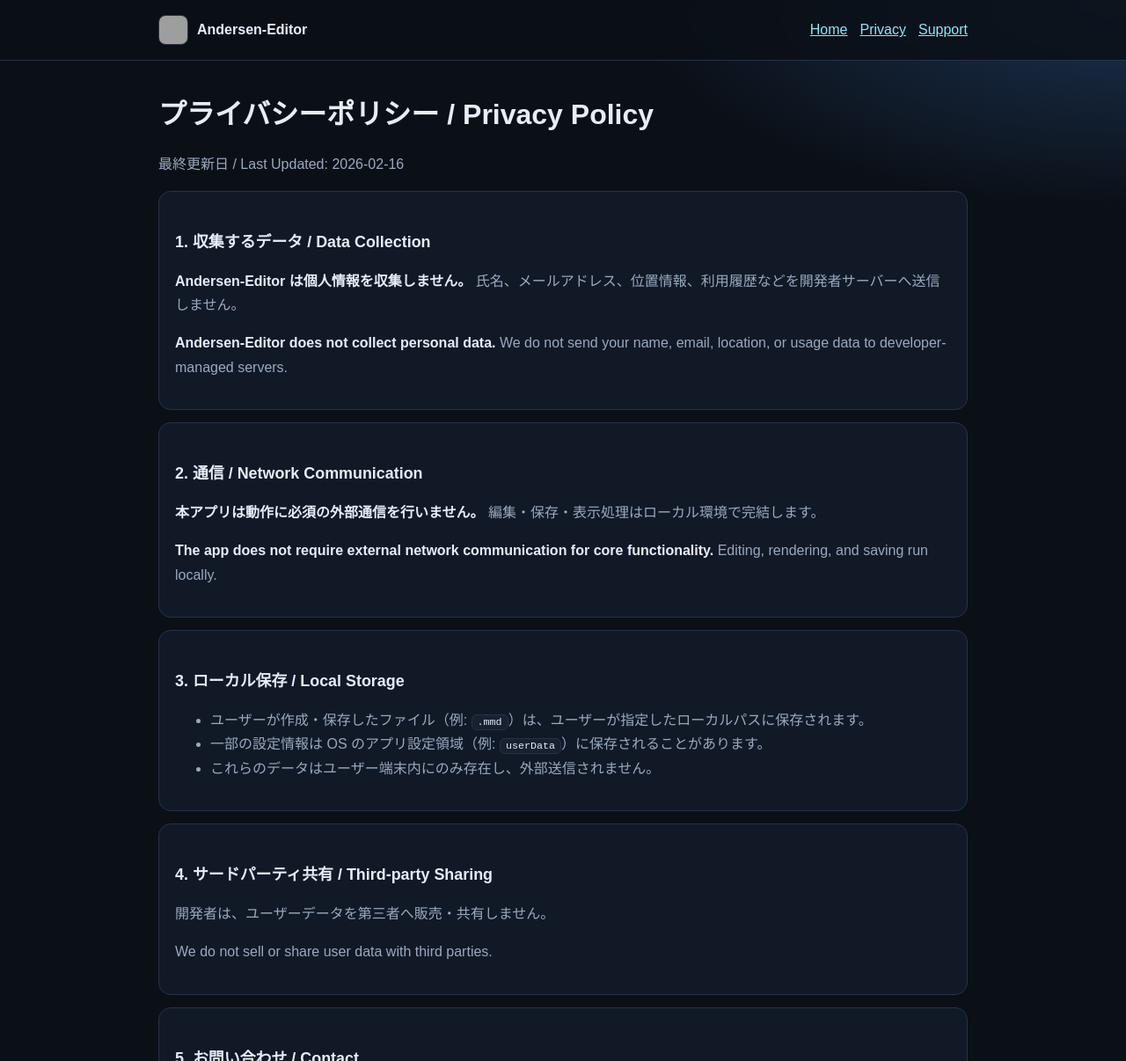
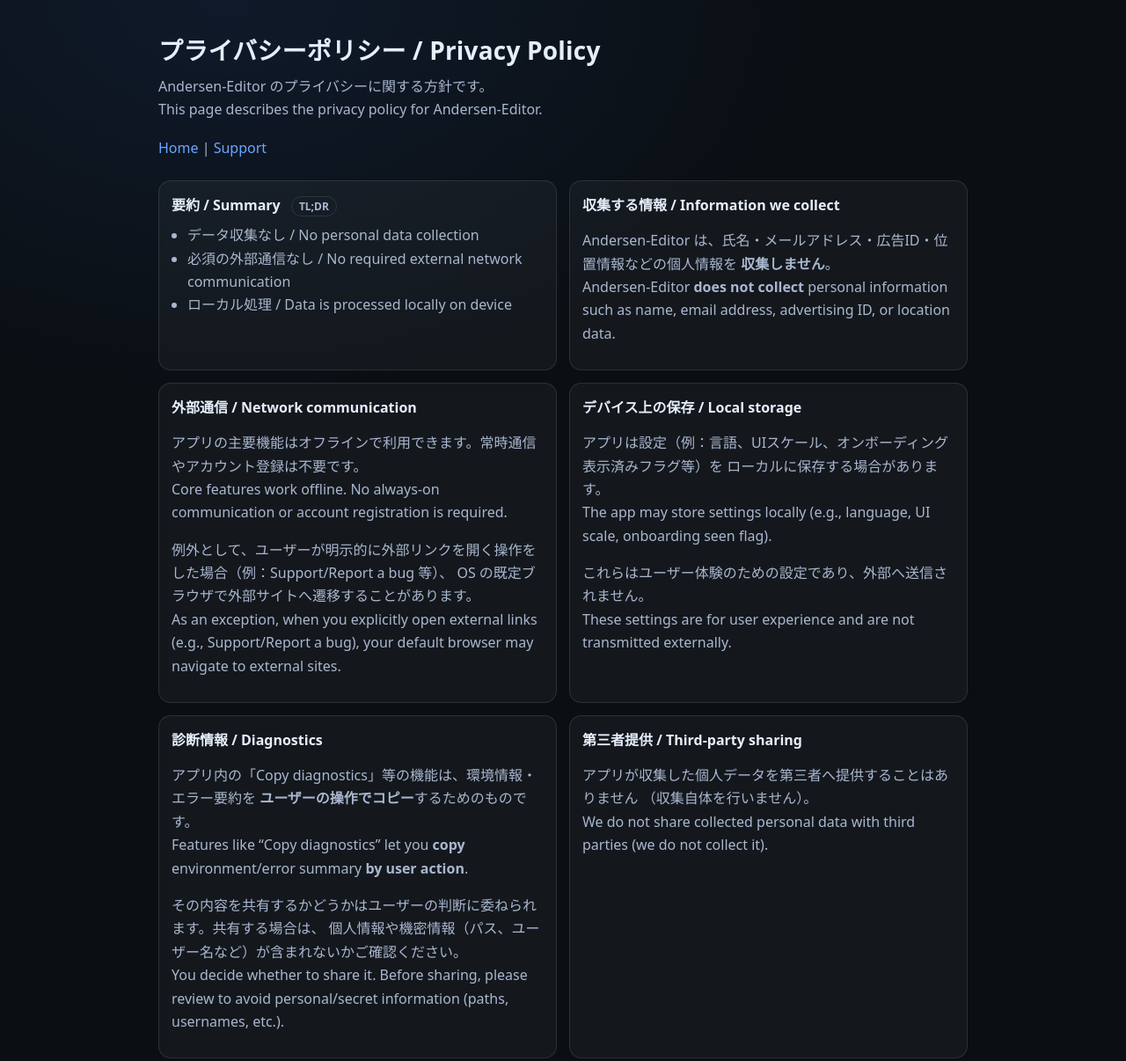
Before and after one commit to MariaCnightmare/Andersen-Editor, an Electron app: page docs/privacy.html in a window 1280 px wide. Shown: the top 1206 px of the page at 88% size. Drawn offline with Linux system fonts and the light colour scheme; grey boxes are pictures that could not be loaded.

Commit message:
docs: expand privacy policy

```diff
--- a/docs/privacy.html
+++ b/docs/privacy.html
@@ -1,162 +1,214 @@
 <!doctype html>
 <html lang="ja">
   <head>
-  <meta charset="UTF-8" />
+    <meta charset="utf-8" />
     <meta name="viewport" content="width=device-width, initial-scale=1" />
-  <title>Andersen-Editor | Privacy Policy</title>
+    <title>プライバシーポリシー / Privacy Policy - Andersen-Editor</title>
     <style>
       :root {
-      --bg: #0b1017;
-      --panel: #111927;
-      --line: #263245;
-      --text: #e6edf7;
-      --muted: #9aa9bf;
-      --accent: #8be9fd;
+        color-scheme: dark;
+        --bg: #0b0f14;
+        --fg: #e6eefc;
+        --muted: #a9b7cf;
+        --link: #6aa6ff;
+        --card: rgba(255, 255, 255, 0.04);
+        --border: rgba(255, 255, 255, 0.10);
       }
-    * { box-sizing: border-box; }
       body {
         margin: 0;
-      font-family: "Noto Sans JP", "Hiragino Kaku Gothic ProN", "Yu Gothic", sans-serif;
-      color: var(--text);
-      background: radial-gradient(900px 380px at 100% 0%, #1b3150 0%, rgba(27,49,80,0) 62%), var(--bg);
-      line-height: 1.7;
+        font-family: system-ui, -apple-system, "Segoe UI", Roboto, "Noto Sans JP",
+          "Hiragino Kaku Gothic ProN", "Yu Gothic", sans-serif;
+        background: radial-gradient(1200px 800px at 20% 0%, #0f1a2a 0%, var(--bg) 55%);
+        color: var(--fg);
       }
-    a { color: var(--accent); }
-    .container { width: min(920px, 92%); margin: 0 auto; }
-    header {
-      border-bottom: 1px solid var(--line);
-      background: rgba(11,16,23,0.85);
-      backdrop-filter: blur(8px);
-      position: sticky;
-      top: 0;
+      .wrap {
+        max-width: 920px;
+        padding: 36px 20px 60px;
+        margin: 0 auto;
       }
-    .header-inner {
-      min-height: 68px;
-      display: flex;
-      align-items: center;
-      justify-content: space-between;
-      gap: 12px;
+      h1 {
+        font-size: 28px;
+        margin: 0 0 10px;
+        letter-spacing: 0.2px;
       }
-    .brand { display: flex; align-items: center; gap: 10px; }
-    .brand img {
-      width: 34px; height: 34px; border-radius: 8px; border: 1px solid var(--line);
-      background: #0d1420; object-fit: cover;
+      .lead {
+        color: var(--muted);
+        margin: 0 0 20px;
+        line-height: 1.6;
       }
-    .fallback {
-      display: none;
-      place-items: center;
-      width: 34px;
-      height: 34px;
-      border-radius: 8px;
-      border: 1px solid var(--line);
-      background: #182436;
-      color: #4fc3f7;
-      font-weight: 700;
+      .nav {
+        margin: 18px 0 26px;
+        color: var(--muted);
       }
-    nav { display: flex; gap: 14px; }
-    main { padding: 34px 0 40px; }
-    h1 { font-size: clamp(1.45rem, 3vw, 2rem); margin: 0 0 8px; }
-    h2 { font-size: 1.12rem; margin: 24px 0 8px; }
-    p, li { color: var(--muted); }
-    .panel {
-      background: var(--panel);
-      border: 1px solid var(--line);
+      a { color: var(--link); text-decoration: none; }
+      a:hover { text-decoration: underline; }
+      .grid {
+        display: grid;
+        grid-template-columns: 1fr;
+        gap: 14px;
+      }
+      @media (min-width: 860px) {
+        .grid { grid-template-columns: 1fr 1fr; }
+      }
+      .card {
+        background: var(--card);
+        border: 1px solid var(--border);
         border-radius: 14px;
-      padding: 18px;
-      margin-top: 14px;
+        padding: 14px 14px 12px;
       }
-    .strong {
-      color: var(--text);
-      font-weight: 700;
+      .card h2 {
+        font-size: 16px;
+        margin: 0 0 8px;
       }
-    code {
-      background: #172131;
-      border: 1px solid var(--line);
-      border-radius: 6px;
-      padding: 1px 6px;
-      font-size: 0.9em;
-      color: var(--text);
+      .card p, .card li {
+        color: var(--muted);
+        line-height: 1.65;
       }
-    footer {
-      border-top: 1px solid var(--line);
-      padding: 16px 0 26px;
+      .card ul { margin: 8px 0 0 18px; padding: 0; }
+      .badge {
+        display: inline-block;
+        font-size: 12px;
+        padding: 2px 8px;
+        border-radius: 999px;
+        border: 1px solid var(--border);
         color: var(--muted);
-      font-size: 0.92rem;
+        margin-left: 8px;
+        vertical-align: middle;
+      }
+      .mono {
+        font-family: ui-monospace, SFMono-Regular, Menlo, Consolas, "Noto Sans Mono", monospace;
+        font-size: 12.5px;
+        background: rgba(255,255,255,0.03);
+        border: 1px solid var(--border);
+        border-radius: 10px;
+        padding: 10px;
+        overflow: auto;
+        color: #d7e4ff;
+      }
+      .foot {
+        margin-top: 26px;
+        color: var(--muted);
+        font-size: 12px;
       }
     </style>
   </head>
   <body>
-  <header>
-    <div class="container header-inner">
-      <div class="brand">
-        <img src="./Andersen-Editor_icon.png" alt="Andersen-Editor icon" onerror="this.style.display='none';document.getElementById('iconFallback').style.display='grid';" />
-        <div id="iconFallback" class="fallback">AE</div>
-        <strong>Andersen-Editor</strong>
+    <div class="wrap">
+      <h1>プライバシーポリシー / Privacy Policy</h1>
+      <p class="lead">
+        Andersen-Editor のプライバシーに関する方針です。<br />
+        This page describes the privacy policy for Andersen-Editor.
+      </p>
+
+      <div class="nav">
+        <a href="./index.html">Home</a> |
+        <a href="./support.html">Support</a>
       </div>
-      <nav>
-        <a href="./index.html">Home</a>
-        <a href="./privacy.html">Privacy</a>
-        <a href="./support.html">Support</a>
-      </nav>
+
+      <div class="grid">
+        <div class="card">
+          <h2>要約 / Summary <span class="badge">TL;DR</span></h2>
+          <ul>
+            <li>データ収集なし / No personal data collection</li>
+            <li>必須の外部通信なし / No required external network communication</li>
+            <li>ローカル処理 / Data is processed locally on device</li>
+          </ul>
         </div>
-  </header>
 
-  <main class="container">
-    <h1>プライバシーポリシー / Privacy Policy</h1>
-    <p>最終更新日 / Last Updated: 2026-02-16</p>
+        <div class="card">
+          <h2>収集する情報 / Information we collect</h2>
+          <p>
+            Andersen-Editor は、氏名・メールアドレス・広告ID・位置情報などの個人情報を
+            <b>収集しません</b>。<br />
+            Andersen-Editor <b>does not collect</b> personal information such as name,
+            email address, advertising ID, or location data.
+          </p>
+        </div>
 
-    <section class="panel">
-      <h2>1. 収集するデータ / Data Collection</h2>
+        <div class="card">
+          <h2>外部通信 / Network communication</h2>
           <p>
-        <span class="strong">Andersen-Editor は個人情報を収集しません。</span>
-        氏名、メールアドレス、位置情報、利用履歴などを開発者サーバーへ送信しません。
+            アプリの主要機能はオフラインで利用できます。常時通信やアカウント登録は不要です。<br />
+            Core features work offline. No always-on communication or account registration is required.
           </p>
           <p>
-        <span class="strong">Andersen-Editor does not collect personal data.</span>
-        We do not send your name, email, location, or usage data to developer-managed servers.
+            例外として、ユーザーが明示的に外部リンクを開く操作をした場合（例：Support/Report a bug 等）、
+            OS の既定ブラウザで外部サイトへ遷移することがあります。<br />
+            As an exception, when you explicitly open external links (e.g., Support/Report a bug),
+            your default browser may navigate to external sites.
           </p>
-    </section>
+        </div>
 
-    <section class="panel">
-      <h2>2. 通信 / Network Communication</h2>
+        <div class="card">
+          <h2>デバイス上の保存 / Local storage</h2>
           <p>
-        <span class="strong">本アプリは動作に必須の外部通信を行いません。</span>
-        編集・保存・表示処理はローカル環境で完結します。
+            アプリは設定（例：言語、UIスケール、オンボーディング表示済みフラグ等）を
+            ローカルに保存する場合があります。<br />
+            The app may store settings locally (e.g., language, UI scale, onboarding seen flag).
           </p>
           <p>
-        <span class="strong">The app does not require external network communication for core functionality.</span>
-        Editing, rendering, and saving run locally.
+            これらはユーザー体験のための設定であり、外部へ送信されません。<br />
+            These settings are for user experience and are not transmitted externally.
           </p>
-    </section>
+        </div>
 
-    <section class="panel">
-      <h2>3. ローカル保存 / Local Storage</h2>
-      <ul>
-        <li>ユーザーが作成・保存したファイル（例: <code>.mmd</code>）は、ユーザーが指定したローカルパスに保存されます。</li>
-        <li>一部の設定情報は OS のアプリ設定領域（例: <code>userData</code>）に保存されることがあります。</li>
-        <li>これらのデータはユーザー端末内にのみ存在し、外部送信されません。</li>
-      </ul>
-    </section>
-
-    <section class="panel">
-      <h2>4. サードパーティ共有 / Third-party Sharing</h2>
-      <p>開発者は、ユーザーデータを第三者へ販売・共有しません。</p>
-      <p>We do not sell or share user data with third parties.</p>
-    </section>
-
-    <section class="panel">
-      <h2>5. お問い合わせ / Contact</h2>
+        <div class="card">
+          <h2>診断情報 / Diagnostics</h2>
           <p>
-        ご質問は <a href="./support.html">support.html</a> を参照してください。
+            アプリ内の「Copy diagnostics」等の機能は、環境情報・エラー要約を
+            <b>ユーザーの操作でコピー</b>するためのものです。<br />
+            Features like “Copy diagnostics” let you <b>copy</b> environment/error summary
+            <b>by user action</b>.
           </p>
           <p>
-        For questions, please see <a href="./support.html">support.html</a>.
+            その内容を共有するかどうかはユーザーの判断に委ねられます。共有する場合は、
+            個人情報や機密情報（パス、ユーザー名など）が含まれないかご確認ください。<br />
+            You decide whether to share it. Before sharing, please review to avoid personal/secret
+            information (paths, usernames, etc.).
           </p>
-    </section>
-  </main>
+        </div>
 
-  <footer>
-    <div class="container">This policy page is prepared for Microsoft Partner Center listing requirements.</div>
-  </footer>
+        <div class="card">
+          <h2>第三者提供 / Third-party sharing</h2>
+          <p>
+            アプリが収集した個人データを第三者へ提供することはありません
+            （収集自体を行いません）。<br />
+            We do not share collected personal data with third parties (we do not collect it).
+          </p>
+        </div>
+
+        <div class="card">
+          <h2>子どものプライバシー / Children</h2>
+          <p>
+            本アプリは特定の年齢層を対象に個人情報を収集しません。<br />
+            This app does not collect personal information from any age group.
+          </p>
+        </div>
+
+        <div class="card">
+          <h2>お問い合わせ / Contact</h2>
+          <p>
+            本ポリシーに関するお問い合わせは Support をご覧ください。<br />
+            For questions about this policy, please see Support.
+          </p>
+          <p>
+            <a href="./support.html">Support</a>
+            （GitHub Issues へのリンクがあります / includes a link to GitHub Issues）
+          </p>
+        </div>
+
+        <div class="card">
+          <h2>改定 / Changes</h2>
+          <p>
+            本ポリシーは、必要に応じて更新される場合があります。更新後は本ページで告知します。<br />
+            This policy may be updated as needed. Updates will be posted on this page.
+          </p>
+        </div>
+      </div>
+
+      <div class="foot">
+        Last updated: 2026-02-23
+      </div>
+    </div>
   </body>
 </html>
```
Lines whose indentation alone changed are shown as unchanged.
